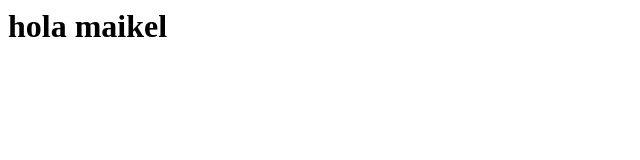
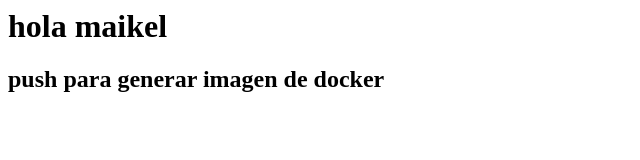
Before and after one commit to maikelpiramide/gitHubPages, a plain HTML site: page index.html in a window 1280 px wide. Shown: the whole page, without its empty margins (0-640 px from the left). Drawn offline with Linux system fonts and the light colour scheme.

Commit message:
cambios docker image

```diff
--- a/index.html
+++ b/index.html
@@ -1 +1,2 @@
 <h1>hola maikel</h1>
+<h2>push para generar imagen de docker</h2>
```
